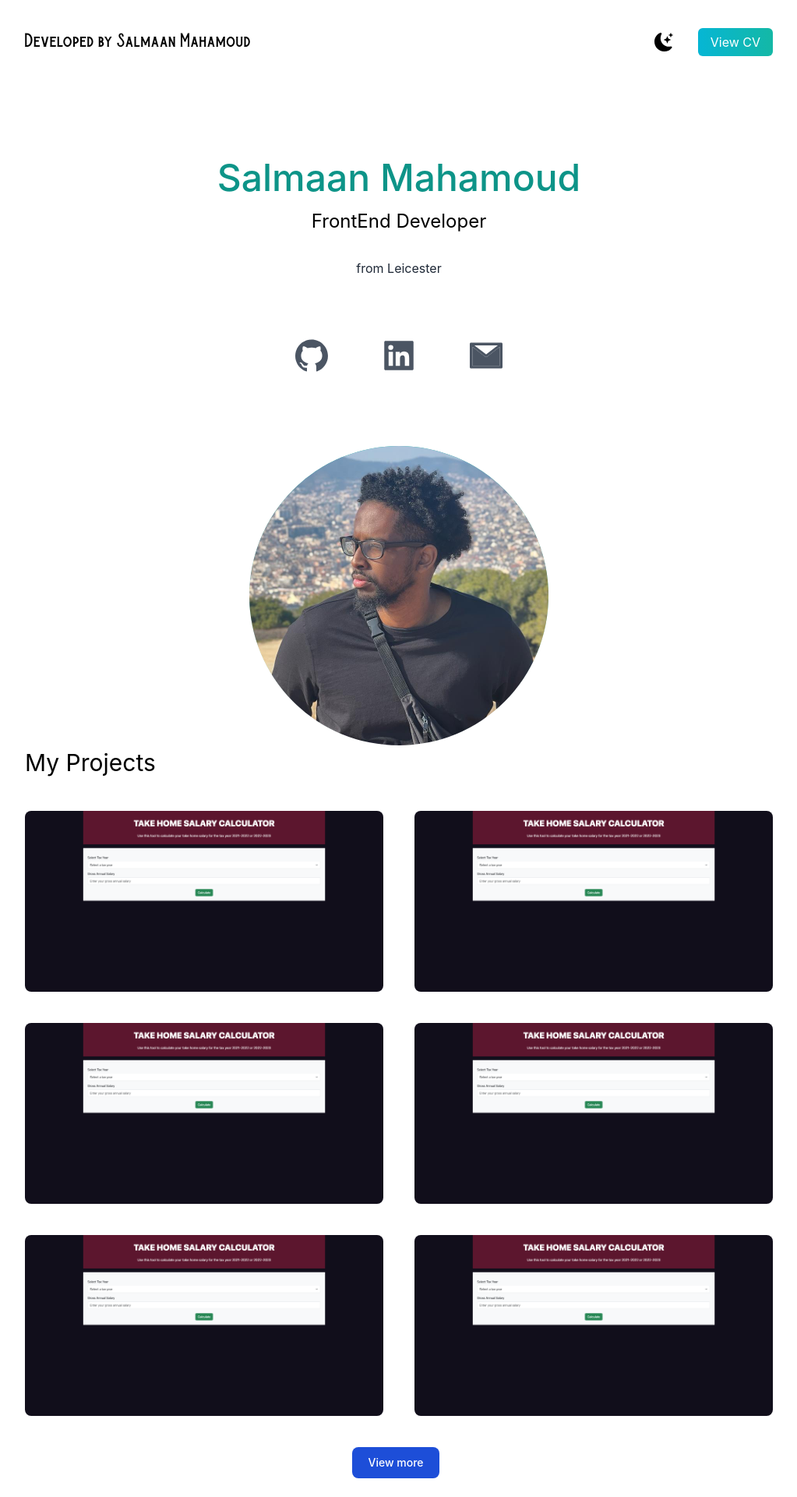
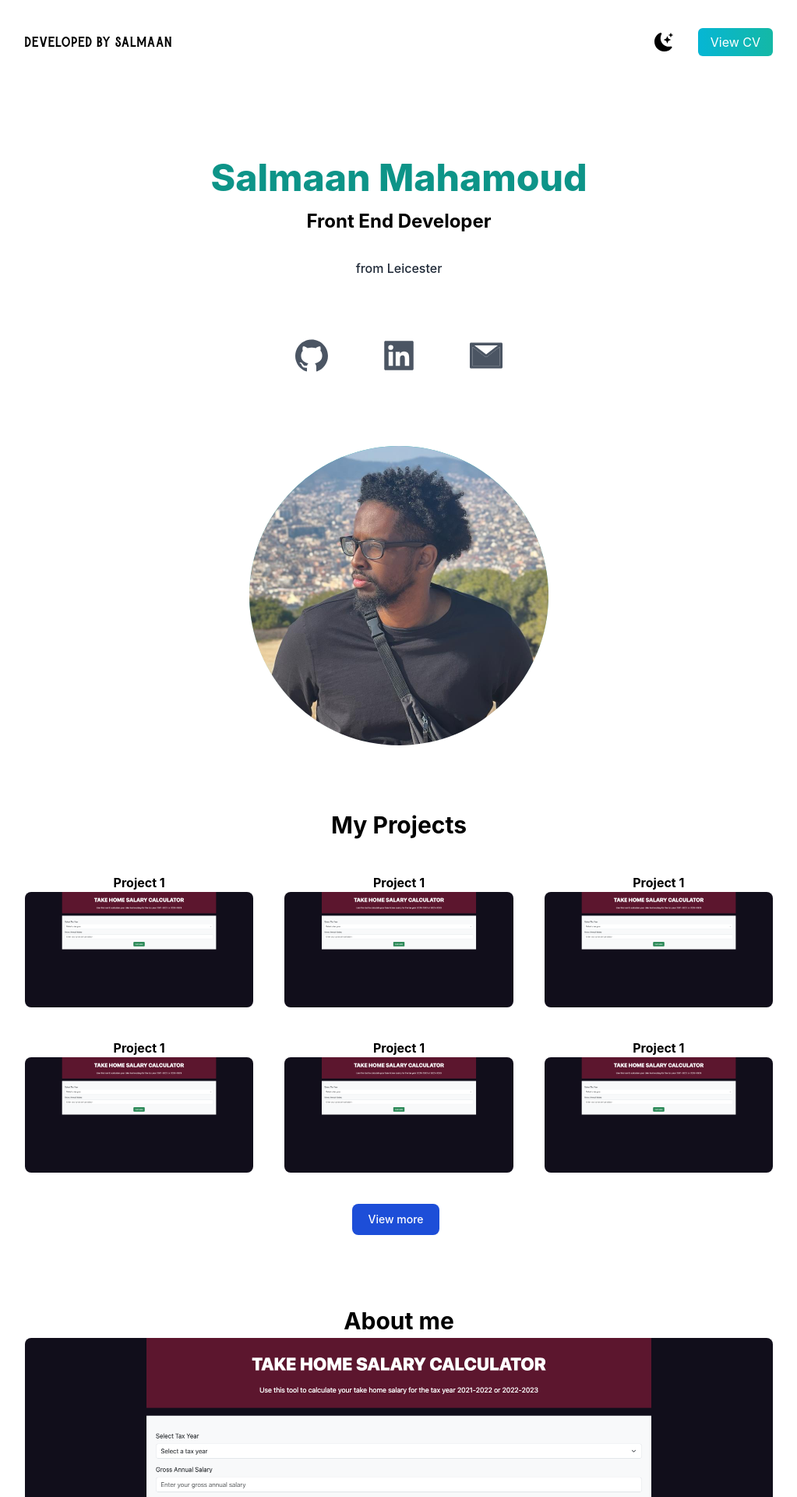
Before and after one commit to smahamoud/Portfolio, a Next.js app: page / in a window 1280 px wide. Shown: the top 1920 px of the page at 78% size, without its empty margins (128-1151 px from the left). Built offline with nearby package versions, Linux system fonts and the light colour scheme.

Commit message:
project section

```diff
--- a/pages/index.js
+++ b/pages/index.js
@@ -13,6 +13,7 @@ import web3 from "../public/web3.png"
 import web4 from "../public/web4.png"
 import web5 from "../public/web5.png"
 import web6 from "../public/web6.png"
+import web7 from "../public/web7.png"
 import { useState } from "react";
 
 
@@ -30,7 +31,7 @@ export default function Home() {
       <main className=" bg-white px-10 md:px-20 lg:px-40 dark:bg-gray-900 ">
         <section className="min-h-screen">
           <nav className='py-10 mb-12 flex justify-between dark:text-white'>
-            <h1 className='text-xl font-burtons'>Developed by Salmaan Mahamoud</h1>
+            <h1 className='text-xl font-burtons'>developed by salmaan</h1>
             <ul className='flex items-center'>
               <li>
                 <BsFillMoonStarsFill onClick={() => setDarkMode(!darkMode)}
@@ -45,9 +46,9 @@ export default function Home() {
             </ul>
           </nav>
           <div className='text-center p-10'>
-            <h2 className='text-5xl py-2 text-teal-600 font-medium'>Salmaan Mahamoud</h2>
-            <h3 className="text-2xl py-2 dark:text-white">FrontEnd Developer</h3>
-            <p className='text-md py-5 leading-8 text-gray-800 dark:text-gray-200'>from Leicester</p>
+            <h2 className='text-5xl py-2 text-teal-600 font-extrabold'>Salmaan Mahamoud</h2>
+            <h3 className="text-2xl py-2 font-bold  dark:text-white">Front End Developer</h3>
+            <p className='text-md py-5 font-medium leading-8 text-gray-800 dark:text-gray-200'>from Leicester</p>
           </div>
           <div className='text-5xl flex justify-center gap-16 py-3 text-gray-600 dark:text-gray-400'>
           <AiFillGithub/>
@@ -60,26 +61,38 @@ export default function Home() {
         </section>
 
         <section>
-          <div>
-            <h3 className='text-3xl py-1 dark:text-gray-200'>My Projects</h3>
+          <div className='flex justify-center'>
+            <h3 className='text-3xl py-1 mt-20 font-bold dark:text-gray-200'>My Projects</h3>
           </div>
           <div className='flex flex-col gap-10 py-10 lg:flex-row lg:flex-wrap'>
-            <div className='basis-1/3 flex-1'>
+
+            <div className='basis-1/4 flex-1 transition ease-in-out delay-150 hover:-translate-y-1 hover:scale-110 duration-300'>
+              <h2 className='flex justify-center text-m font-bold dark:text-gray-200'>Project 1</h2>
               <Image src={web1} className='rounded-lg object-cover' width={'100%'} height={'100%'} layout="responsive" />
               </div>
-              <div className='basis-1/3 flex-1'>
+
+              <div className='basis-1/4 flex-1 transition ease-in-out delay-150  hover:-translate-y-1 hover:scale-110 duration-300'>
+              <h2 className='flex justify-center text-m font-bold dark:text-gray-200'>Project 1</h2>
               <Image src={web2} className='rounded-lg object-cover' width={'100%'} height={'100%'} layout="responsive" />
               </div>
-              <div className='basis-1/3 flex-1'>
+
+              <div className='basis-1/4 flex-1 transition ease-in-out delay-150  hover:-translate-y-1 hover:scale-110  duration-300'>
+              <h2 className='flex justify-center text-m font-bold dark:text-gray-200'>Project 1</h2>
               <Image src={web3} className='rounded-lg object-cover' width={'100%'} height={'100%'} layout="responsive" />
               </div>
-              <div className='basis-1/3 flex-1'>
+
+              <div className='basis-1/4 flex-1 transition ease-in-out delay-150  hover:-translate-y-1 hover:scale-110 duration-300'>
+              <h2 className='flex justify-center text-m font-bold dark:text-gray-200'>Project 1</h2>
               <Image src={web4} className='rounded-lg object-cover' width={'100%'} height={'100%'} layout="responsive" />
               </div>
-              <div className='basis-1/3 flex-1'>
+
+              <div className='basis-1/4 flex-1 transition ease-in-out delay-150  hover:-translate-y-1 hover:scale-110 duration-300'>
+              <h2 className='flex justify-center text-m font-bold dark:text-gray-200'>Project 1</h2>
               <Image src={web5} className='rounded-lg object-cover' width={'100%'} height={'100%'} layout="responsive" />
               </div>
-              <div className='basis-1/3 flex-1'>
+
+              <div className='basis-1/4 flex-1 transition ease-in-out delay-150  hover:-translate-y-1 hover:scale-110 duration-300'>
+              <h2 className='flex justify-center text-m font-bold dark:text-gray-200'>Project 1</h2>
               <Image src={web6} className='rounded-lg object-cover' width={'100%'} height={'100%'} layout="responsive" />
               </div>
 
@@ -91,6 +104,15 @@ font-medium rounded-lg text-sm px-5 py-2.5 mr-2 mb-2  dark:bg-blue-600 dark:hove
 </div>
         </section>
         <section>
+          <div className='flex justify-center'>
+            <h2 className='text-3xl py-1 mt-20 font-bold dark:text-gray-200'>About me</h2>
+          </div>
+          <div>
+          <Image src={web7} className=' rounded-lg object-cover ' width={'100%'} height={'100%'} layout="responsive" />
+          </div>
+          <div>
+            <h2></h2>
+          </div>
 
 
         </section>
```
Also changed, not shown: public/web7.png (added).
